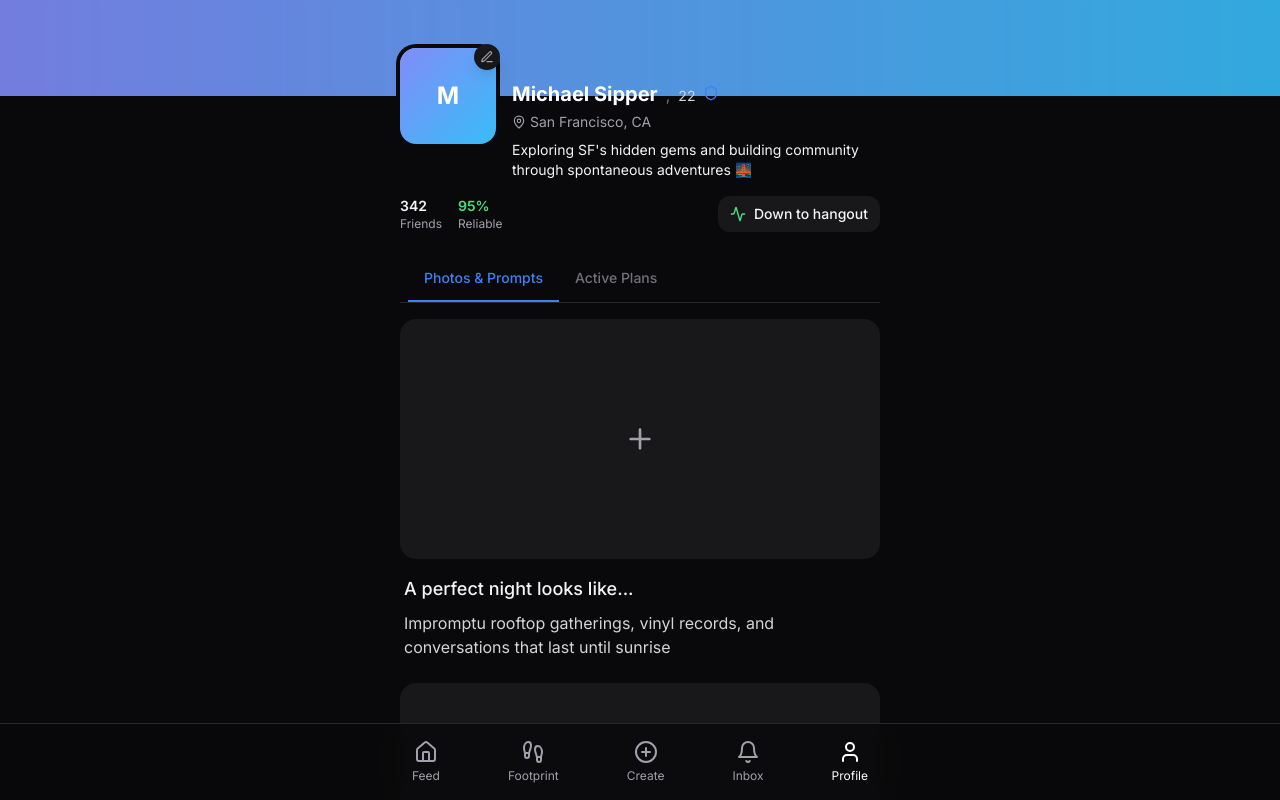
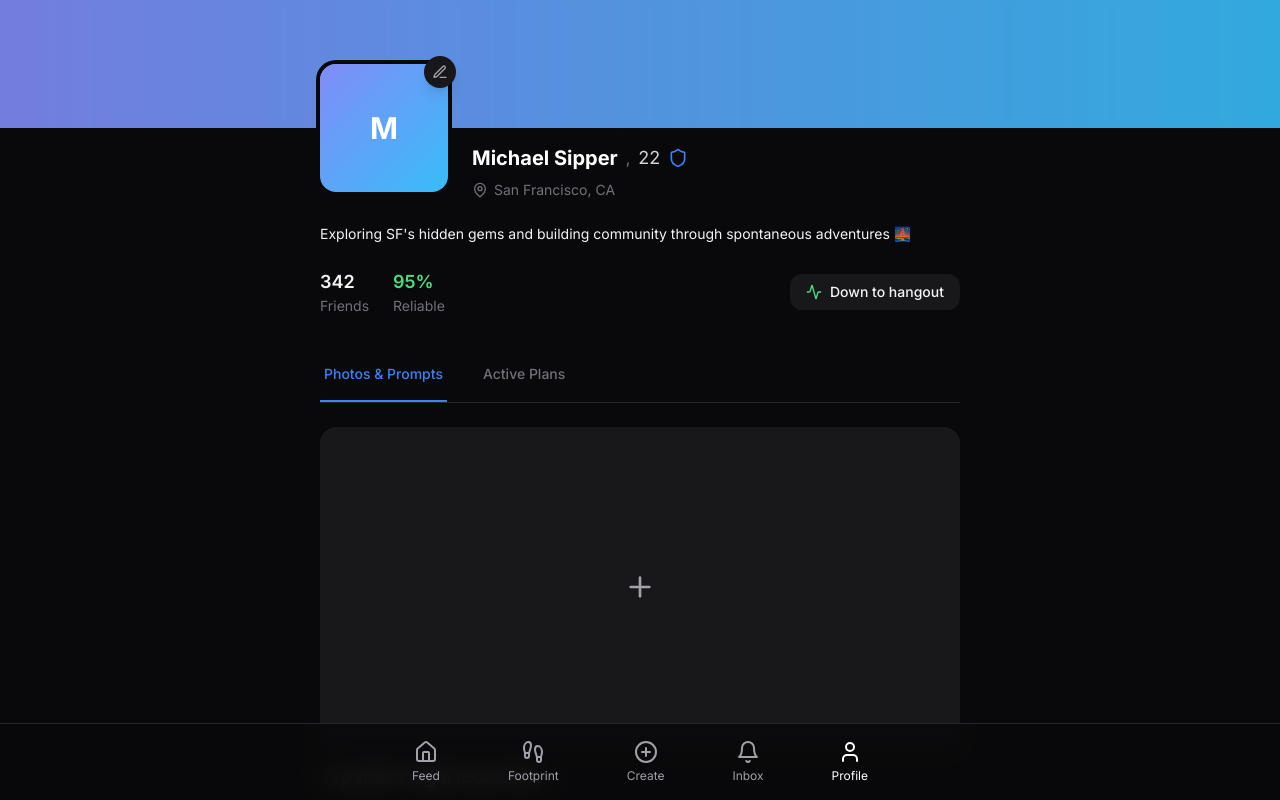
Before and after one commit to michaelsipper/t2, a Next.js app: page /profile in a window 1280 px wide. Shown: the top 800 px of the page. Built offline with nearby package versions, Linux system fonts and the light colour scheme.

Commit message:
profiles looking better

```diff
--- a/app/(features)/profile/profile.tsx
+++ b/app/(features)/profile/profile.tsx
@@ -1,14 +1,24 @@
 "use client";
 
-import { useState } from 'react';
+import { useState } from "react";
 import {
-  Camera, MapPin, Shield, Plus, X, Check,
-  Image, Edit3, Heart, Calendar, UserPlus, Activity
-} from 'lucide-react';
-import { useToast } from '@/components/ui/use-toast';
-import { useAppContext } from '@/components/shared/AppContext';
-import { FeedCard } from '@/components/shared/feed-card';
-import type { FeedItem } from '@/lib/types';
+  Camera,
+  MapPin,
+  Shield,
+  Plus,
+  X,
+  Check,
+  Image,
+  Edit3,
+  Heart,
+  Calendar,
+  UserPlus,
+  Activity,
+} from "lucide-react";
+import { useToast } from "@/components/ui/use-toast";
+import { useAppContext } from "@/components/shared/AppContext";
+import { FeedCard } from "@/components/shared/feed-card";
+import type { FeedItem } from "@/lib/types";
 
 interface ProfilePhoto {
   id: string;
@@ -36,7 +46,7 @@ function Profile() {
   const { showToast } = useToast();
   const { feedItems } = useAppContext();
   const [isEditing, setIsEditing] = useState(false);
-  const [activeTab, setActiveTab] = useState('photos');
+  const [activeTab, setActiveTab] = useState("photos");
   const [profileData, setProfileData] = useState<ProfileData>({
     name: "Michael Sipper",
     age: 22,
@@ -51,12 +61,14 @@ function Profile() {
       {
         id: "1",
         prompt: "A perfect night looks like...",
-        response: "Impromptu rooftop gatherings, vinyl records, and conversations that last until sunrise",
+        response:
+          "Impromptu rooftop gatherings, vinyl records, and conversations that last until sunrise",
       },
       {
         id: "2",
         prompt: "Best spontaneous decision...",
-        response: "Booking a one-way flight to Tokyo, ended up staying for a month",
+        response:
+          "Booking a one-way flight to Tokyo, ended up staying for a month",
       },
     ],
     joinDate: "October 2023",
@@ -68,16 +80,17 @@ function Profile() {
     status: "Down to hangout",
   });
 
-  const activePlans = feedItems.filter(item =>
+  const activePlans = feedItems.filter(
+    (item) =>
       item.poster.name === profileData.name &&
-    (item.type === 'scheduled' || item.type === 'realtime')
+      (item.type === "scheduled" || item.type === "realtime")
   );
 
   const handlePhotoUpload = async (id: string, file: File) => {
     const url = URL.createObjectURL(file);
-    setProfileData(prev => ({
+    setProfileData((prev) => ({
       ...prev,
-      photos: prev.photos.map(photo =>
+      photos: prev.photos.map((photo) =>
         photo.id === id ? { ...photo, url } : photo
       ),
     }));
@@ -130,114 +143,188 @@ function Profile() {
     }));
   };
 
+  const handleBannerUpload = async (file: File) => {
+    // In a real app, you'd upload this to your storage service
+    const url = URL.createObjectURL(file);
+    const bannerEl = document.getElementById("profile-banner");
+    if (bannerEl) {
+      bannerEl.style.backgroundImage = `url(${url})`;
+    }
+    showToast("Banner updated successfully!");
+  };
+
   return (
     <div className="min-h-screen bg-white dark:bg-zinc-950 pb-16">
-      <div className="relative h-24 bg-gradient-to-r from-indigo-400 to-sky-400">
+      {/* Banner */}
+      <div
+        id="profile-banner"
+        className="relative h-32 bg-gradient-to-r from-indigo-400 to-sky-400 bg-cover bg-center"
+      >
         <div className="absolute inset-0 bg-black/10 backdrop-blur-[1px]" />
+        {isEditing && (
+          <label className="absolute bottom-4 right-4 cursor-pointer">
+            <input
+              type="file"
+              accept="image/*"
+              className="hidden"
+              onChange={(e) =>
+                e.target.files?.[0] && handleBannerUpload(e.target.files[0])
+              }
+            />
+            <div className="p-2 rounded-full bg-black/50 text-white hover:bg-black/70 transition-colors">
+              <Camera className="w-5 h-5" />
+            </div>
+          </label>
+        )}
       </div>
 
-      <div className="max-w-lg mx-auto px-4">
-        <div className="relative -mt-12 flex gap-4">
-          <div className="relative">
-            <div className="w-24 h-24 rounded-2xl ring-4 ring-white dark:ring-zinc-950 bg-gradient-to-br from-indigo-400 to-sky-400 flex items-center justify-center">
-              <span className="text-2xl font-bold text-white">{profileData.name[0]}</span>
+      <div className="max-w-2xl mx-auto px-4">
+        {/* Profile Header Section */}
+        <div className="relative -mt-16">
+          <div className="flex gap-6">
+            {/* Profile Picture */}
+            <div className="relative flex-shrink-0">
+              <div className="w-32 h-32 rounded-2xl ring-4 ring-white dark:ring-zinc-950 bg-gradient-to-br from-indigo-400 to-sky-400 flex items-center justify-center">
+                <span className="text-3xl font-bold text-white">
+                  {profileData.name[0]}
+                </span>
               </div>
 
               <button
                 onClick={() => setIsEditing(!isEditing)}
-              className="absolute -top-1 -right-1 p-1.5 rounded-full bg-white dark:bg-zinc-900 shadow-lg hover:bg-zinc-50 dark:hover:bg-zinc-800"
+                className="absolute -top-2 -right-2 p-2 rounded-full bg-white dark:bg-zinc-900 shadow-lg hover:bg-zinc-50 dark:hover:bg-zinc-800"
               >
                 {isEditing ? (
-                <Check className="w-3.5 h-3.5 text-blue-500" />
+                  <Check className="w-4 h-4 text-blue-500" />
                 ) : (
-                <Edit3 className="w-3.5 h-3.5 text-zinc-600 dark:text-zinc-400" />
+                  <Edit3 className="w-4 h-4 text-zinc-600 dark:text-zinc-400" />
                 )}
               </button>
 
               {isEditing && (
-              <button className="absolute bottom-1 right-1 p-1.5 rounded-full bg-black/50 text-white">
-                <Camera className="w-3.5 h-3.5" />
-              </button>
+                <label className="absolute bottom-2 right-2 cursor-pointer">
+                  <input
+                    type="file"
+                    accept="image/*"
+                    className="hidden"
+                    onChange={(e) =>
+                      e.target.files?.[0] &&
+                      handlePhotoUpload("profile", e.target.files[0])
+                    }
+                  />
+                  <div className="p-2 rounded-full bg-black/50 text-white hover:bg-black/70 transition-colors">
+                    <Camera className="w-4 h-4" />
+                  </div>
+                </label>
               )}
             </div>
 
-          <div className="flex-1 pt-8">
-            <div className="flex items-baseline gap-2">
+            {/* Name, Age, Location Section */}
+            <div className="flex-1 pt-20">
+              <div className="inline-flex items-center gap-2 max-w-full">
                 {isEditing ? (
                   <>
                     <input
                       type="text"
                       value={profileData.name}
-                    onChange={(e) => setProfileData(prev => ({ ...prev, name: e.target.value }))}
-                    className="text-xl font-bold bg-transparent dark:text-white focus:outline-none"
+                      onChange={(e) =>
+                        setProfileData((prev) => ({
+                          ...prev,
+                          name: e.target.value,
+                        }))
+                      }
+                      className="text-xl font-bold bg-transparent dark:text-white focus:outline-none max-w-[200px]"
                     />
                     <span className="text-zinc-400 dark:text-zinc-500">,</span>
                     <input
                       type="number"
                       value={profileData.age}
-                    onChange={(e) => setProfileData(prev => ({ ...prev, age: parseInt(e.target.value) }))}
-                    className="w-12 text-sm bg-transparent dark:text-zinc-300 focus:outline-none"
-                    placeholder="Age"
+                      onChange={(e) =>
+                        setProfileData((prev) => ({
+                          ...prev,
+                          age: parseInt(e.target.value),
+                        }))
+                      }
+                      className="w-16 text-lg bg-transparent dark:text-zinc-300 focus:outline-none"
                     />
                   </>
                 ) : (
                   <>
-                  <h2 className="text-xl font-bold dark:text-white">{profileData.name}</h2>
+                    <h2 className="text-xl font-bold dark:text-white">
+                      {profileData.name}
+                    </h2>
                     <span className="text-zinc-400 dark:text-zinc-500">,</span>
-                  <span className="text-sm dark:text-zinc-300">{profileData.age}</span>
+                    <span className="text-lg dark:text-zinc-300">
+                      {profileData.age}
+                    </span>
                   </>
                 )}
-              <Shield className="w-4 h-4 text-blue-500" />
+                <Shield className="w-5 h-5 text-blue-500" />
               </div>
 
-            <div className="flex items-center gap-1 text-zinc-400 mt-1">
-              <MapPin className="w-3.5 h-3.5" />
+              <div className="flex items-center gap-1.5 text-zinc-500 mt-2">
+                <MapPin className="w-4 h-4" />
                 {isEditing ? (
                   <input
                     type="text"
                     value={profileData.location}
-                  onChange={(e) => setProfileData(prev => ({ ...prev, location: e.target.value }))}
-                  className="text-sm bg-transparent focus:outline-none"
+                    onChange={(e) =>
+                      setProfileData((prev) => ({
+                        ...prev,
+                        location: e.target.value,
+                      }))
+                    }
+                    className="text-sm bg-transparent focus:outline-none max-w-[200px]"
                   />
                 ) : (
                   <span className="text-sm">{profileData.location}</span>
                 )}
               </div>
+            </div>
+          </div>
 
-            <div className="mt-2">
+          {/* Bio Section - Now below profile box */}
+          <div className="mt-6">
             {isEditing ? (
               <textarea
                 value={profileData.bio}
-                  onChange={(e) => setProfileData(prev => ({ ...prev, bio: e.target.value }))}
+                onChange={(e) =>
+                  setProfileData((prev) => ({ ...prev, bio: e.target.value }))
+                }
                 placeholder="Add a bio..."
-                  className="w-full text-sm bg-transparent dark:text-zinc-100 focus:outline-none resize-none"
-                  rows={2}
+                className="w-full text-sm bg-transparent dark:text-zinc-100 focus:outline-none resize-none min-h-[60px] max-h-[120px]"
               />
             ) : (
               <p className="text-sm dark:text-zinc-100">{profileData.bio}</p>
             )}
           </div>
         </div>
+
+        {/* Stats Section */}
+        <div className="mt-6 flex items-center justify-between">
+          <div className="flex gap-6">
+            <div>
+              <div className="text-lg font-semibold dark:text-zinc-100">
+                {stats.friendCount}
               </div>
-
-        <div className="mt-4 flex items-center justify-between">
-          <div className="flex gap-4">
-            <div>
-              <div className="text-sm font-semibold dark:text-zinc-100">{stats.friendCount}</div>
-              <div className="text-xs text-zinc-400">Friends</div>
+              <div className="text-sm text-zinc-500">Friends</div>
             </div>
             <div>
-              <div className="text-sm font-semibold text-green-400">{stats.flakeScore}%</div>
-              <div className="text-xs text-zinc-400">Reliable</div>
+              <div className="text-lg font-semibold text-green-400">
+                {stats.flakeScore}%
+              </div>
+              <div className="text-sm text-zinc-500">Reliable</div>
             </div>
           </div>
 
-          <div className="inline-flex items-center gap-2 px-3 py-2 rounded-xl bg-zinc-100 dark:bg-zinc-900">
+          <div className="inline-flex items-center gap-2 px-4 py-2 rounded-xl bg-zinc-100 dark:bg-zinc-900">
             <Activity className="w-4 h-4 text-green-400" />
             {isEditing ? (
               <select
                 value={stats.status}
-                onChange={(e) => setStats(prev => ({ ...prev, status: e.target.value }))}
+                onChange={(e) =>
+                  setStats((prev) => ({ ...prev, status: e.target.value }))
+                }
                 className="text-sm font-medium bg-transparent dark:text-zinc-100 focus:outline-none"
               >
                 <option>Down to hangout</option>
@@ -246,37 +333,46 @@ function Profile() {
                 <option>Looking to explore</option>
               </select>
             ) : (
-              <span className="text-sm font-medium dark:text-zinc-100">{stats.status}</span>
+              <span className="text-sm font-medium dark:text-zinc-100">
+                {stats.status}
+              </span>
             )}
           </div>
         </div>
 
-        <div className="flex px-2 border-b border-zinc-200 dark:border-zinc-800 mt-6">
-          {['photos', 'plans'].map((tab) => (
+        {/* Tabs */}
+        <div className="border-b border-zinc-200 dark:border-zinc-800 mt-8">
+          <div className="flex gap-8">
+            {["photos", "plans"].map((tab) => (
               <button
                 key={tab}
                 onClick={() => setActiveTab(tab)}
                 className={`
-                px-4 py-3 text-sm font-medium border-b-2 transition-colors
-                ${activeTab === tab
-                  ? 'border-blue-500 text-blue-500'
-                  : 'border-transparent text-zinc-500 hover:text-zinc-900 dark:hover:text-zinc-100'
+                  px-1 py-4 text-sm font-medium border-b-2 transition-colors
+                  ${
+                    activeTab === tab
+                      ? "border-blue-500 text-blue-500"
+                      : "border-transparent text-zinc-500 hover:text-zinc-900 dark:hover:text-zinc-100"
                   }
                 `}
               >
-              {tab === 'photos' ? 'Photos & Prompts' : 'Active Plans'}
+                {tab === "photos" ? "Photos & Prompts" : "Active Plans"}
               </button>
             ))}
           </div>
+        </div>
 
-        <div className="py-4">
-          {activeTab === 'photos' ? (
-            <div className="space-y-6">
+        {/* Content Section */}
+        <div className="py-6 space-y-6">
+          {activeTab === "photos" ? (
+            <div className="space-y-8">
               {profileData.photos.map((photo, index) => (
                 <div key={photo.id} className="space-y-4">
-                  <div className={`relative rounded-2xl overflow-hidden ${
-                    index === 0 ? 'aspect-[2/1]' : 'aspect-square'
-                  } bg-zinc-100 dark:bg-zinc-900`}>
+                  <div
+                    className={`relative rounded-2xl overflow-hidden ${
+                      index === 0 ? "aspect-[2/1]" : "aspect-square"
+                    } bg-zinc-100 dark:bg-zinc-900`}
+                  >
                     {photo.url ? (
                       <img
                         src={photo.url}
@@ -289,19 +385,23 @@ function Profile() {
                       </div>
                     )}
                     {isEditing && (
-                      <label className="absolute inset-0 cursor-pointer hover:bg-black/20 transition-colors">
+                      <label className="absolute inset-0 cursor-pointer">
                         <input
                           type="file"
                           className="hidden"
                           accept="image/*"
-                          onChange={(e) => e.target.files?.[0] && handlePhotoUpload(photo.id, e.target.files[0])}
+                          onChange={(e) =>
+                            e.target.files?.[0] &&
+                            handlePhotoUpload(photo.id, e.target.files[0])
+                          }
                         />
-                        <div className="absolute inset-0 flex items-center justify-center opacity-0 hover:opacity-100">
-                          <Camera className="w-6 h-6 text-white" />
+                        <div className="absolute inset-0 flex items-center justify-center bg-black/0 hover:bg-black/20 transition-colors group">
+                          <Camera className="w-6 h-6 text-white opacity-0 group-hover:opacity-100 transition-opacity" />
                         </div>
                       </label>
                     )}
                   </div>
+
                   {index < profileData.blurbs.length && (
                     <div className="px-1">
                       <h3 className="text-lg font-medium dark:text-zinc-100 mb-2">
@@ -311,12 +411,18 @@ function Profile() {
                         <div className="relative">
                           <textarea
                             value={profileData.blurbs[index].response}
-                            onChange={(e) => handleUpdateBlurb(profileData.blurbs[index].id, e.target.value)}
-                            className="w-full text-zinc-600 dark:text-zinc-300 bg-transparent resize-none focus:outline-none"
-                            rows={2}
+                            onChange={(e) =>
+                              handleUpdateBlurb(
+                                profileData.blurbs[index].id,
+                                e.target.value
+                              )
+                            }
+                            className="w-full text-zinc-600 dark:text-zinc-300 bg-transparent resize-none focus:outline-none min-h-[60px]"
                           />
                           <button
-                            onClick={() => handleRemoveBlurb(profileData.blurbs[index].id)}
+                            onClick={() =>
+                              handleRemoveBlurb(profileData.blurbs[index].id)
+                            }
                             className="absolute -right-2 top-0 p-1 text-zinc-400 hover:text-red-500"
                           >
                             <X className="w-4 h-4" />
@@ -332,7 +438,8 @@ function Profile() {
                 </div>
               ))}
 
-              {isEditing && profileData.blurbs.length < profileData.photos.length && (
+              {isEditing &&
+                profileData.blurbs.length < profileData.photos.length && (
                   <button
                     onClick={handleAddBlurb}
                     className="w-full p-4 text-sm font-medium text-zinc-400 hover:text-zinc-600 dark:hover:text-zinc-300"
@@ -344,7 +451,7 @@ function Profile() {
           ) : (
             <div className="space-y-4">
               {activePlans.length > 0 ? (
-                activePlans.map(item => (
+                activePlans.map((item) => (
                   <FeedCard
                     key={item.id}
                     item={item}
```
Lines whose indentation alone changed are shown as unchanged.
